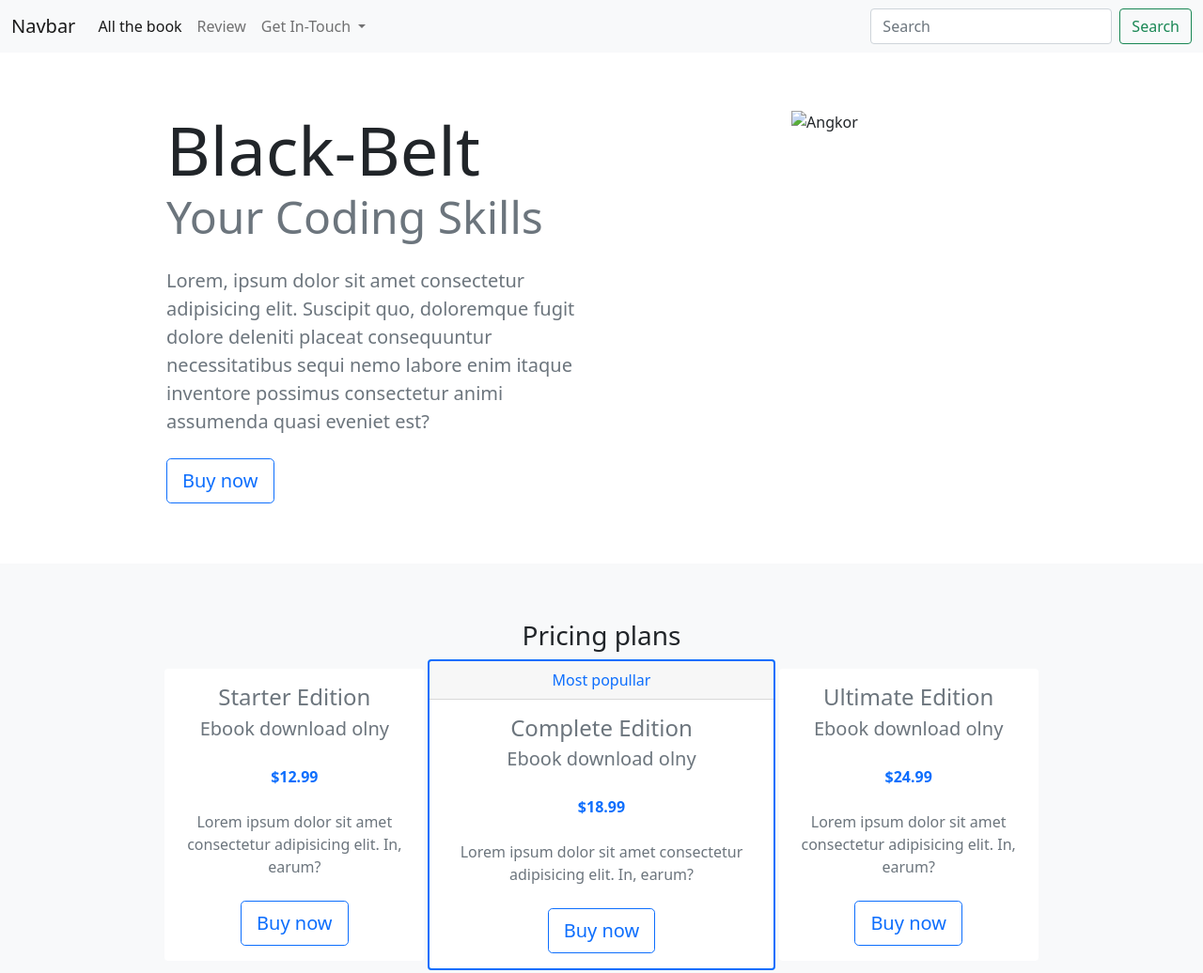
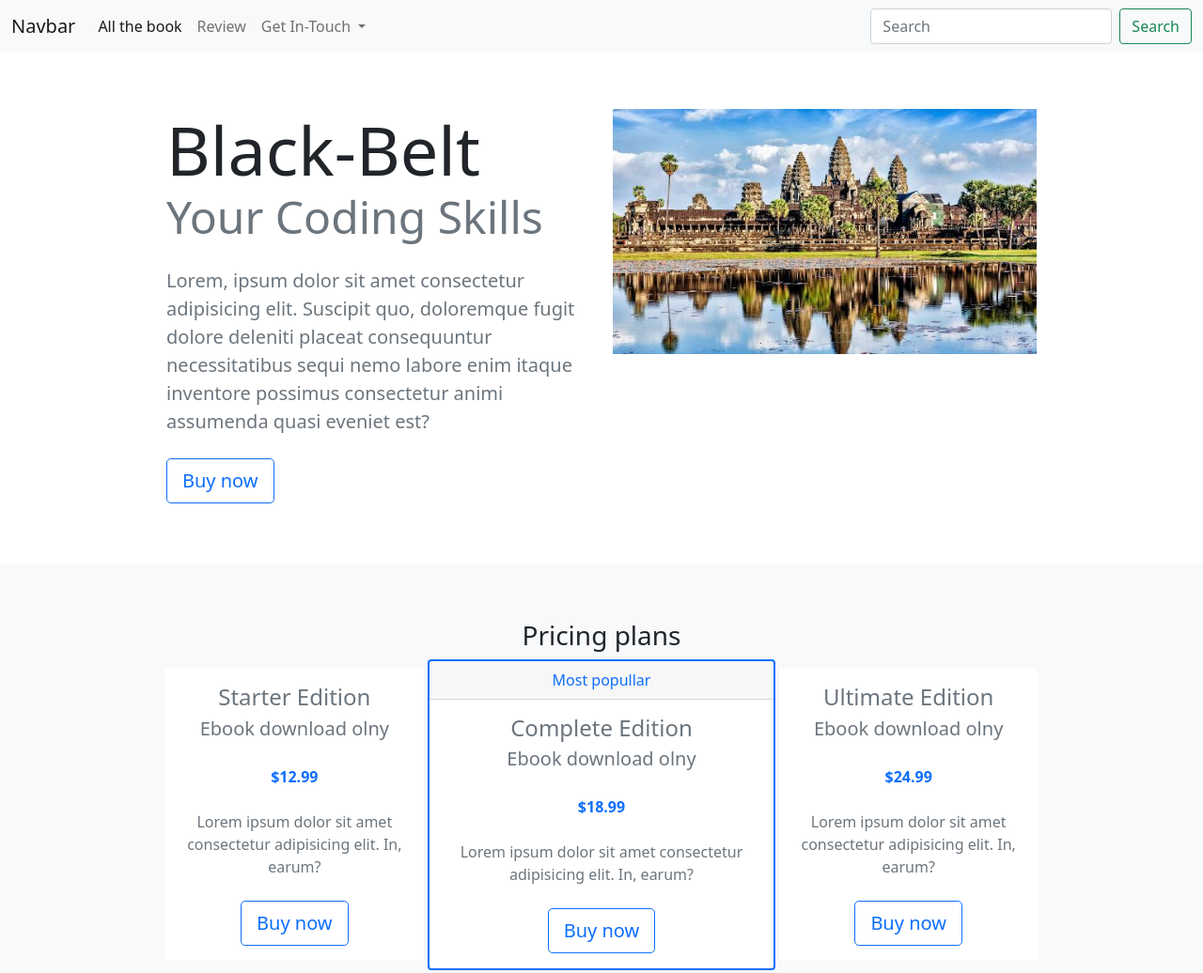
Before and after one commit to seasencoder/E-learner, a plain HTML site: page index.html in a window 1280 px wide. Shown: the top 1036 px of the page at 94% size. Drawn offline with nearby package versions, Linux system fonts and the light colour scheme; the site is published under a folder, as on GitHub Pages, so addresses that start at the root find nothing.

Commit message:
Update index.html

```diff
--- a/index.html
+++ b/index.html
@@ -63,7 +63,7 @@
                 <a href="#pricing" class="btn btn-outline-primary btn-lg">Buy now</a>
             </div>
             <div class="col-md-5 text-center d-none d-md-block">
-                <img class="img-fluid" src="/Images/01.jpg" alt="Angkor">
+                <img class="img-fluid" src="Images/01.jpg" alt="Angkor">
             </div>
         </div>
     </div>
```
